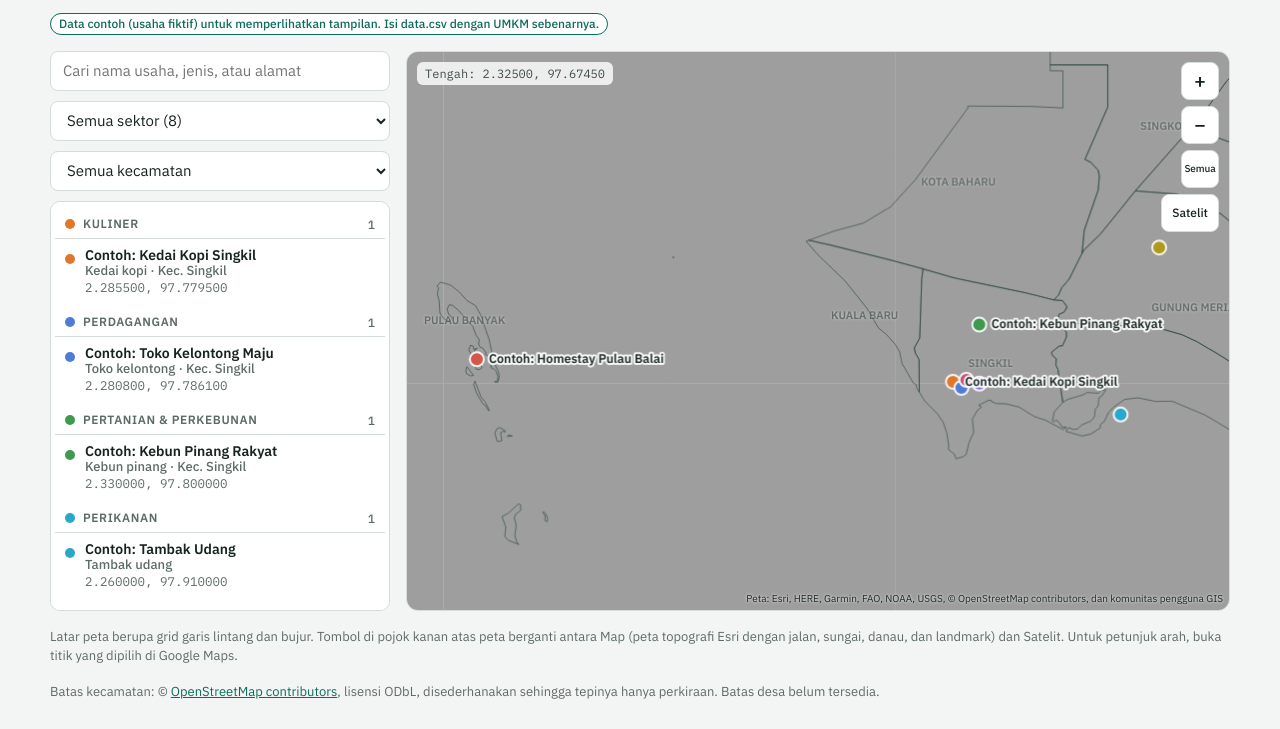
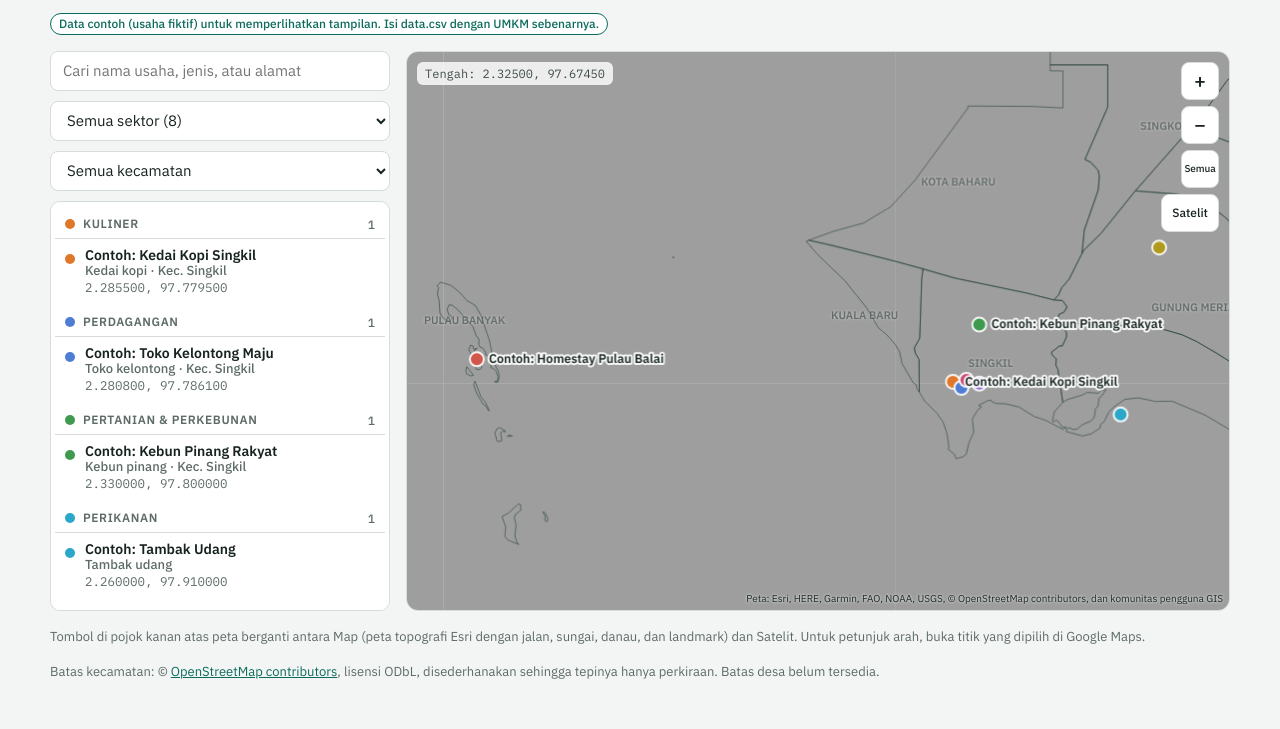
Before and after one commit to syahrialyuzan/MapUMKM, a plain HTML site: page index.html in a window 1280 px wide. Shown: the part 109-838 px from the top of the page. Drawn offline with nearby package versions, Linux system fonts and the light colour scheme.

Commit message:
Add files via upload

```diff
--- a/index.html
+++ b/index.html
@@ -815,7 +815,7 @@ canvas.drag { cursor: grabbing; }
   if (TILES_OK) {
     state.base = "road"; try { var sv = localStorage.getItem("peta-umkm-base"); if (sv === "sat" || sv === "road") state.base = sv; } catch (e) {}
     el("base").hidden = false; syncBase();
-    el("gridhelp").textContent = "Latar peta berupa grid garis lintang dan bujur. Tombol di pojok kanan atas peta berganti antara Map (peta topografi Esri dengan jalan, sungai, danau, dan landmark) dan Satelit. Untuk petunjuk arah, buka titik yang dipilih di Google Maps.";
+    el("gridhelp").textContent = "Tombol di pojok kanan atas peta berganti antara Map (peta topografi Esri dengan jalan, sungai, danau, dan landmark) dan Satelit. Untuk petunjuk arah, buka titik yang dipilih di Google Maps.";
     el("base").addEventListener("click", function () {
       state.base = state.base === "road" ? "sat" : "road";
       try { localStorage.setItem("peta-umkm-base", state.base); } catch (e) {}
```
